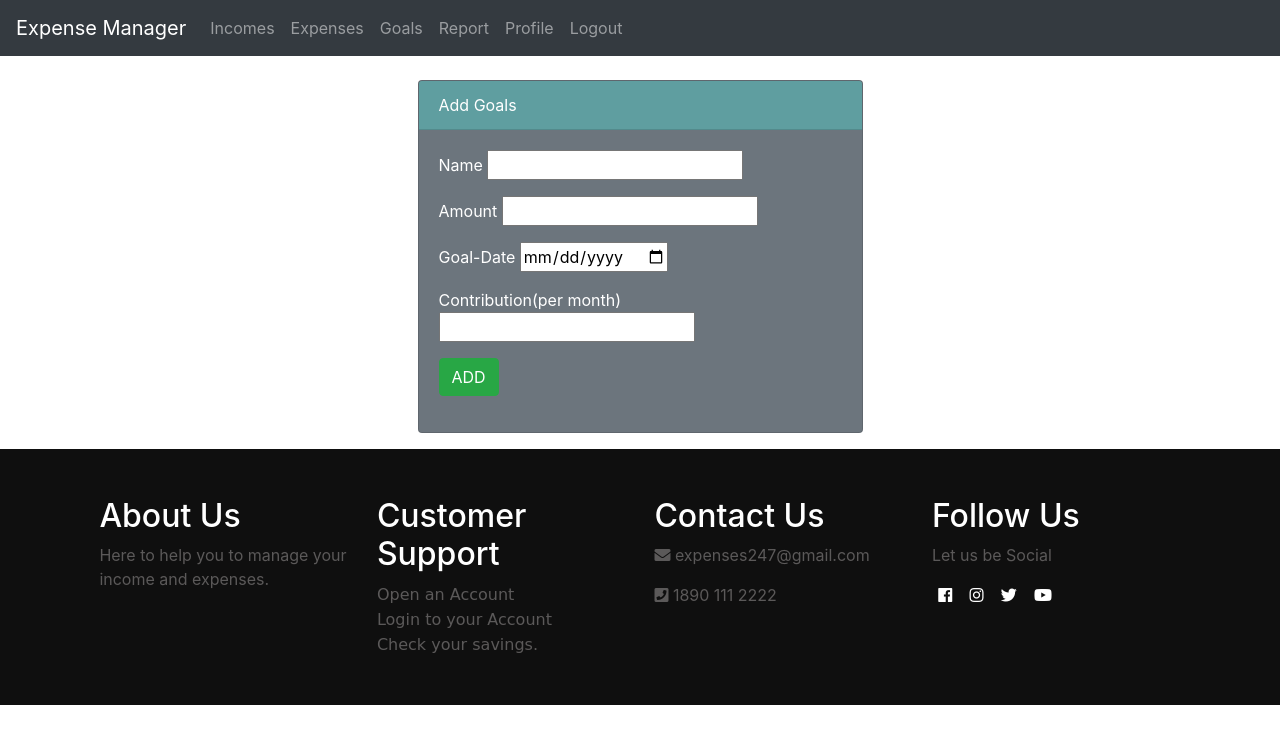
After one commit to zalak8102/Expense-Manager, a Django app: page /goals/addgoal/ in a window 1280 px wide. The commit adds this page. Shown: the top 744 px of the page. Run offline with Django 3.2, Linux system fonts and the light colour scheme; some libraries are stand-ins or nearby versions.

Commit message:
goals added

```diff
--- a/SDP_Project/SDP_Project/urls.py
+++ b/SDP_Project/SDP_Project/urls.py
@@ -26,6 +26,7 @@ urlpatterns = [
     path('signup/',include('signup.urls')),
     path('income/',include('income.urls')),
     path('exp/',include('expense.urls')),
+    path('goals/',include('goal.urls')),
     path('',include('signup.urls')),
 ]
 
--- a/SDP_Project/goal/models.py
+++ b/SDP_Project/goal/models.py
@@ -9,3 +9,4 @@ class goal(models.Model):
     date = models.DateField()
     contribution=models.IntegerField()
     status = models.IntegerField()
+    pause=models.BooleanField(default=False)
--- /dev/null
+++ b/SDP_Project/goal/templates/goal/addgoal.html
@@ -0,0 +1,42 @@
+<!DOCTYPE html>
+{% extends 'base1.html' %}
+<html lang="en">
+<head>
+    <title>Goals</title>
+</head>
+<body>
+    {% block content %}
+    <form method="POST" action="/goals/add_goal/">
+        {% csrf_token %}
+        <div class="container">
+            <div class="row justify-content-center">
+                <div class="col-md-5">
+                    <div>
+                        {% if messages %}
+                        <ul>
+                            {% for message in messages %}
+                            <li>
+                                <div class="alert alert-warning alert-dismissable">{{message}}</div>
+                            </li>
+                            {% endfor %}
+                        </ul>
+                        {% endif %}
+                    </div>
+                    <div class="card text-white bg-secondary mb-3" style="max-width: 50rem;">
+                        <div class="card-header" style="background-color: cadetblue;">Add Goals</div>
+                        <div class="card-body">
+                            <p>Name    <input type="text" name="glname" required/></p>
+                            <p>Amount <input type="number" name="glamt" required/></p>
+                            <p>Goal-Date <input type="date" name="gldate" required/></p>
+                            <p>Contribution(per month) <input type="number" name="glcont"/></p>
+                            <p><button type="submit" id="addgoal" class="btn btn-success">ADD</button></p>
+                        </div>
+                    </div>
+                </div>
+            </div>
+        </div>
+    </form>
+
+    {% endblock %}
+</body>
+</html>
--- /dev/null
+++ b/SDP_Project/goal/urls.py
@@ -0,0 +1,10 @@
+from goal import views
+from django.urls import path
+from django.conf.urls import url
+
+urlpatterns=[
+    path('',views.goals,name='goals'),
+    url(r'^goals/$',views.goals,name='goals'),
+    url(r'^addgoal/$',views.addgoal,name='addgoal'),
+    url(r'^add_goal/$',views.add_goal,name='add_goal'),
+]
--- a/SDP_Project/goal/views.py
+++ b/SDP_Project/goal/views.py
@@ -1,3 +1,20 @@
-from django.shortcuts import render
+from django.shortcuts import render,redirect
+from goal.models import goal
 
 # Create your views here.
+def goals(request):
+    gls=goal.objects.all().filter(user_id=request.session['usremail'])
+    return render(request,'goal/goals.html',context={"gls":gls})
+
+def addgoal(request):
+    return render(request,'goal/addgoal.html')
+
+def add_goal(request):
+    glName=request.POST['glname']
+    contr=request.POST['glcont']
+    amount=request.POST['glamt']
+    user_id=request.session['usremail']
+    date=request.POST['gldate']
+    goaldetails=goal(user_id=user_id,goalName=glName,amount=amount,date=date,contribution=contr,status=0)
+    goaldetails.save()
+    return redirect('/goals/')
--- a/SDP_Project/income/templates/base1.html
+++ b/SDP_Project/income/templates/base1.html
@@ -29,7 +29,7 @@
           <a class="nav-link" href="/exp/">Expenses</a>
       </li>
       <li class="nav-item">
-          <a class="nav-link" href="#">Goals</a>
+          <a class="nav-link" href="/goals/">Goals</a>
       </li>
       <li class="nav-item">
           <a class="nav-link" href="/exp/report/">Report</a>
```
Also changed, not shown: SDP_Project/goal/templates/goal/goals.html (added, +43 -0 lines), SDP_Project/db.sqlite3, SDP_Project/goal/migrations/0002_goal_pause.py (added), SDP_Project/media/chart.png.
